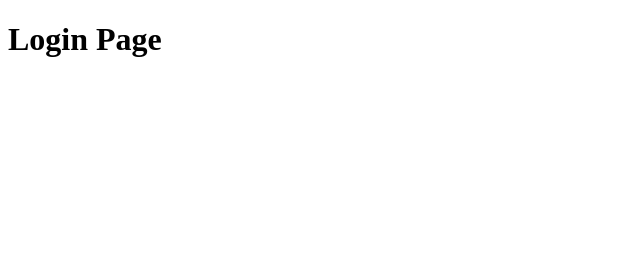
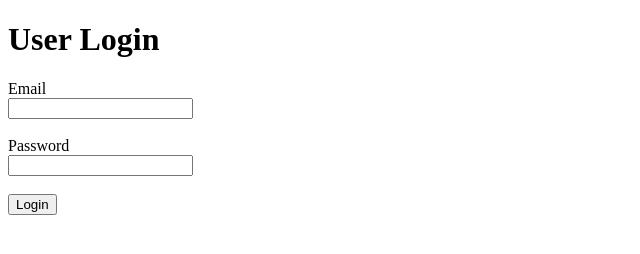
Before and after one commit to Zeeshancloud15/finaceapp, a website: page views/login.html in a window 1280 px wide. Shown: the whole page, without its empty margins (0-640 px from the left). Drawn offline with Linux system fonts and the light colour scheme.

Commit message:
Enhance login page with meta tags and labels

```diff
--- a/views/login.html
+++ b/views/login.html
@@ -1,9 +1,21 @@
 <!DOCTYPE html>
-<html>
+<html lang="en">
 <head>
-    <title>Login</title>
+    <meta charset="UTF-8">
+    <meta name="viewport" content="width=device-width, initial-scale=1.0">
+    <title>Login - Finance App</title>
 </head>
 <body>
-    <h1>Login Page</h1>
+    <h1>User Login</h1>
+
+    <form method="POST" action="/login">
+        <label for="email">Email</label><br>
+        <input type="email" id="email" name="email" required><br><br>
+
+        <label for="password">Password</label><br>
+        <input type="password" id="password" name="password" required><br><br>
+
+        <button type="submit">Login</button>
+    </form>
 </body>
 </html>
```
